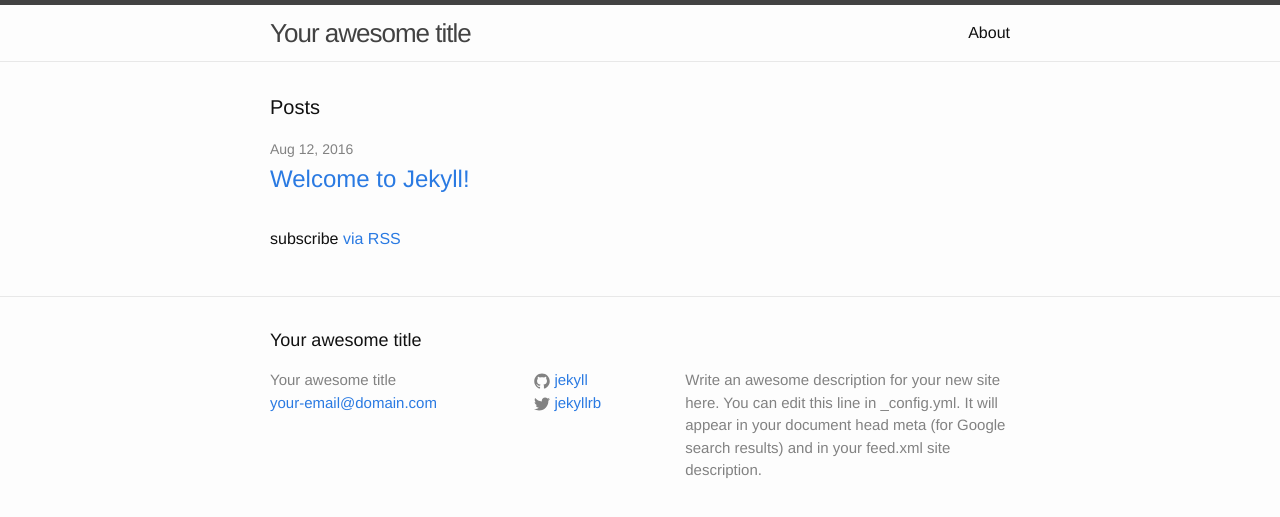
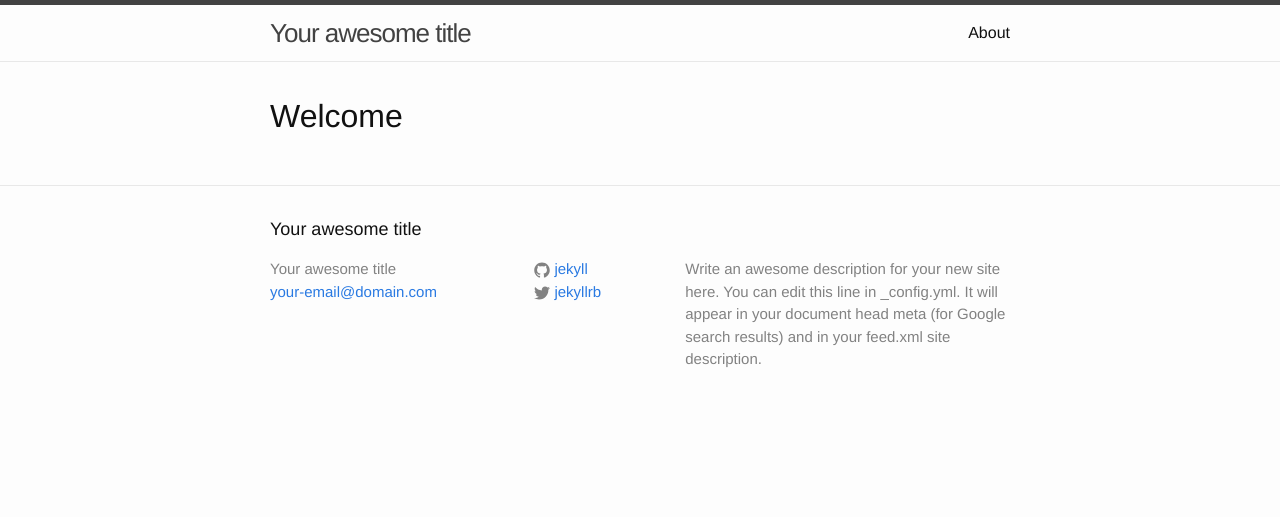
Before and after one commit to Enderkid5481/enderkid5481.github.io, a Jekyll site: the page built from index.html, in a window 1280 px wide. Shown: the top 517 px of the page. Built offline with Jekyll 4.4.1, drawn with Linux system fonts in a browser that asks for light colours.

Commit message:
Update index.html

```diff
--- a/index.html
+++ b/index.html
@@ -4,20 +4,6 @@
 
 <div class="home">
 
-  <h1 class="page-heading">Posts</h1>
-
-  <ul class="post-list">
-    {% for post in site.posts %}
-      <li>
-        <span class="post-meta">{{ post.date | date: "%b %-d, %Y" }}</span>
-
-        <h2>
-          <a class="post-link" href="{{ post.url | prepend: site.baseurl }}">{{ post.title }}</a>
-        </h2>
-      </li>
-    {% endfor %}
-  </ul>
-
-  <p class="rss-subscribe">subscribe <a href="{{ "/feed.xml" | prepend: site.baseurl }}">via RSS</a></p>
+  <h1>Welcome</h1>
 
 </div>
```
